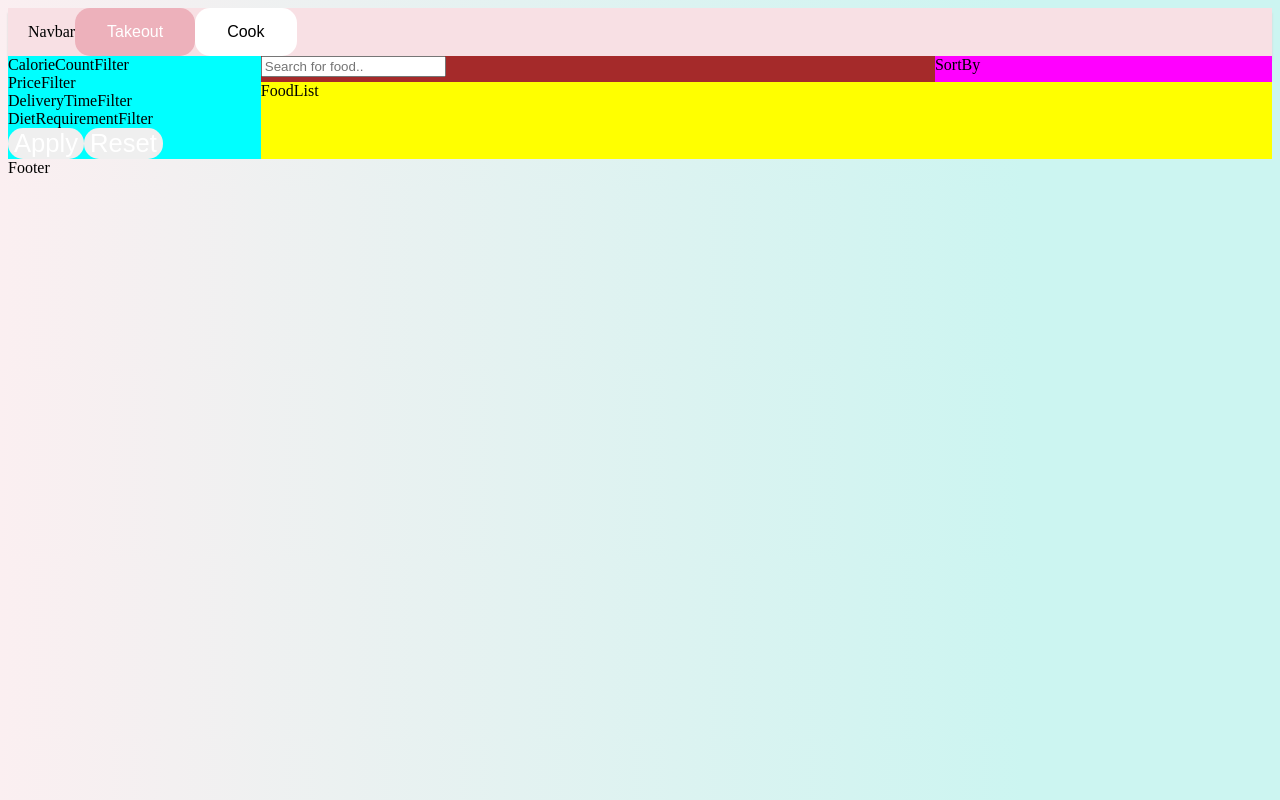
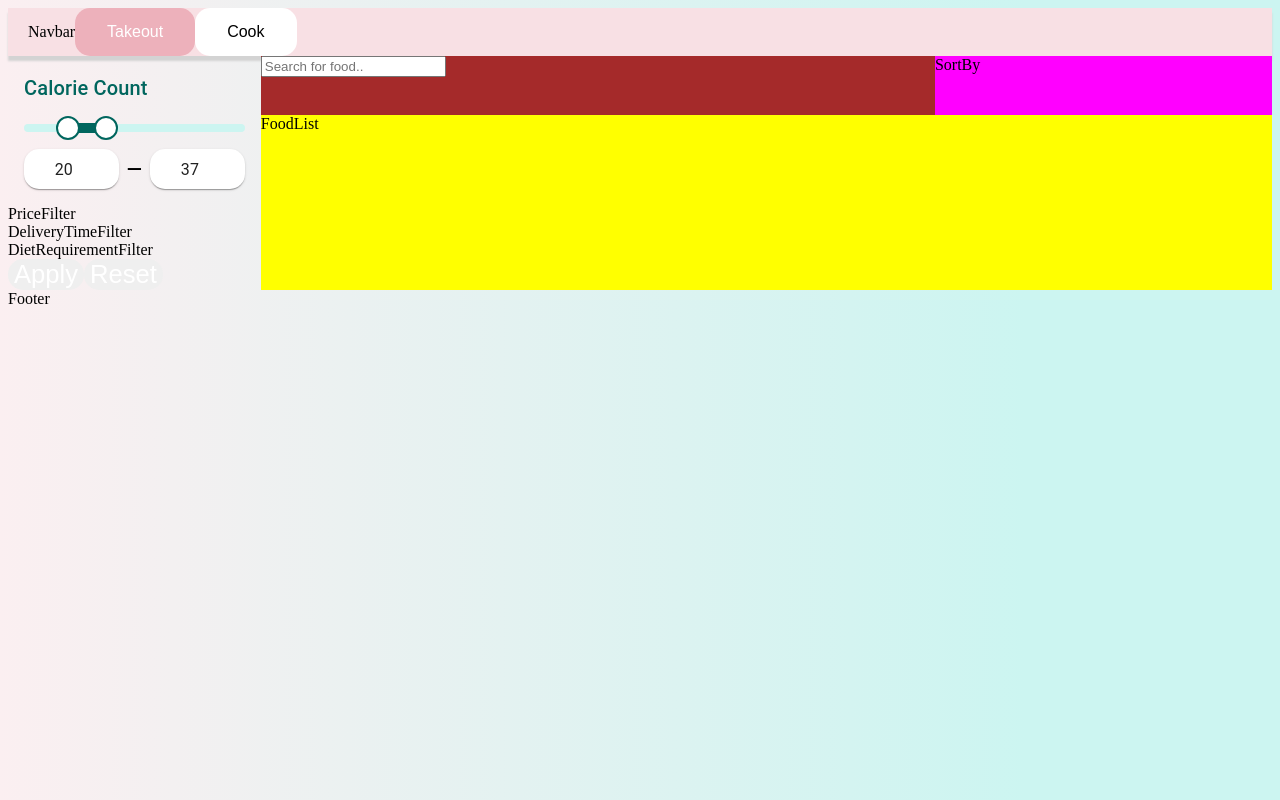
Before and after one commit to UOA-CS732-SE750-Students-2024/project-group-playful-penguins, a React (Vite) app in the folder frontend/: page /home in a window 1280 px wide. Built offline with nearby package versions, Linux system fonts and the light colour scheme.

Commit message:
PPENG 24: Created a basic layout of the filter.

```diff
--- a/frontend/package.json
+++ b/frontend/package.json
@@ -11,6 +11,9 @@
     "preview": "vite preview"
   },
   "dependencies": {
+    "@emotion/react": "^11.11.4",
+    "@emotion/styled": "^11.11.5",
+    "@mui/material": "^5.15.15",
     "react": "^18.2.0",
     "react-dom": "^18.2.0",
     "react-icons": "^5.0.1",
--- a/frontend/src/components/Filters/CalorieCountFilter/CalorieCountFilter.jsx
+++ b/frontend/src/components/Filters/CalorieCountFilter/CalorieCountFilter.jsx
@@ -1,5 +1,132 @@
-import React from "react";
+import React, { useState } from "react";
+import Box from "@mui/material/Box";
+import Slider from "@mui/material/Slider";
+import TextField from "@mui/material/TextField";
+import Typography from "@mui/material/Typography";
+import { styled } from "@mui/material/styles";
+
+const PRIMARY_COLOR = "#00665E";
+const SECONDARY_COLOR = "#CCF5F1";
+
+const CustomSlider = styled(Slider)({
+  color: PRIMARY_COLOR,
+  height: 8,
+  "& .MuiSlider-thumb": {
+    height: 24,
+    width: 24,
+    backgroundColor: "#fff",
+    border: `2px solid ${PRIMARY_COLOR}`,
+    "&:focus, &:hover, &.Mui-active, &.Mui-focusVisible": {
+      boxShadow: `0px 0px 0px 8px ${PRIMARY_COLOR}`,
+    },
+    "&:before": {
+      display: "none",
+    },
+  },
+  "& .MuiSlider-track": {
+    height: 8,
+    borderRadius: 4,
+    background: PRIMARY_COLOR,
+  },
+  "& .MuiSlider-rail": {
+    color: SECONDARY_COLOR,
+    opacity: 1,
+    height: 8,
+    borderRadius: 4,
+  },
+});
+
+// Custom Styled TextField for the design
+const StyledTextField = styled(TextField)(({ theme }) => ({
+  "& .MuiOutlinedInput-root": {
+    borderRadius: 15,
+    backgroundColor: theme.palette.background.paper,
+    boxShadow: theme.shadows[1],
+    "&.Mui-focused": {
+      boxShadow: theme.shadows[3],
+    },
+    "& fieldset": {
+      borderWidth: "0 !important",
+    },
+    "& input": {
+      textAlign: "center",
+    },
+  },
+}));
 
 export function CalorieCountFilter() {
-  return <div>CalorieCountFilter</div>;
+  const [sliderValue, setSliderValue] = useState([20, 37]);
+  const [minValue, setMinValue] = useState(sliderValue[0]);
+  const [maxValue, setMaxValue] = useState(sliderValue[1]);
+
+  const handleSliderChange = (event, newValue) => {
+    setSliderValue(newValue);
+    setMinValue(newValue[0]);
+    setMaxValue(newValue[1]);
+  };
+
+  const handleMinChange = (event) => {
+    const newMin = Number(event.target.value);
+    setMinValue(newMin);
+    if (newMin <= maxValue) {
+      setSliderValue([newMin, maxValue]);
+    }
+  };
+
+  const handleMaxChange = (event) => {
+    const newMax = Number(event.target.value);
+    setMaxValue(newMax);
+    if (newMax >= minValue) {
+      setSliderValue([minValue, newMax]);
+    }
+  };
+
+  return (
+    <Box
+      sx={{
+        padding: 2,
+        margin: "auto",
+        maxWidth: 500,
+      }}
+    >
+      <Typography
+        variant="h6"
+        gutterBottom
+        component="div"
+        color={PRIMARY_COLOR}
+      >
+        Calorie Count
+      </Typography>
+      <CustomSlider
+        value={sliderValue}
+        onChange={handleSliderChange}
+        valueLabelDisplay="auto"
+        min={0} // Set a minimum value for the slider
+        max={100} // Set a maximum value for the slider
+      />
+      <Box sx={{ display: "flex", justifyContent: "space-between", gap: 1 }}>
+        <StyledTextField
+          type="number"
+          id="outlined-basic-min"
+          size="small"
+          value={minValue}
+          onChange={handleMinChange}
+          inputProps={{ min: "0", max: `${maxValue}` }} // Ensure min cannot exceed max
+          sx={{ flex: 1 }} // Allow the text field to grow
+        />
+        <Typography variant="h6" component="span" sx={{ alignSelf: "center" }}>
+          —
+        </Typography>
+        <StyledTextField
+          type="number"
+          id="outlined-basic-max"
+          size="small"
+          value={maxValue}
+          onChange={handleMaxChange}
+          inputProps={{ min: `${minValue}`, max: "100" }} // Ensure max cannot be less than min
+          sx={{ flex: 1 }} // Allow the text field to grow
+        />
+      </Box>
+    </Box>
+  );
 }
--- a/frontend/src/components/Filters/CalorieCountFilter/CalorieCountFilter.module.css
+++ b/frontend/src/components/Filters/CalorieCountFilter/CalorieCountFilter.module.css
@@ -0,0 +1,4 @@
+.home-container {
+  display: flex;
+  height: 100%;
+}
--- a/frontend/src/pages/HomePage/HomePage.module.css
+++ b/frontend/src/pages/HomePage/HomePage.module.css
@@ -1,12 +1,10 @@
 .home-container {
-  display: flex;
   display: flex;
   height: 100%;
 }
 
 .filter-container {
   flex: 1;
-  background-color: cyan;
 }
 
 .features-and-food-list-container {
```
